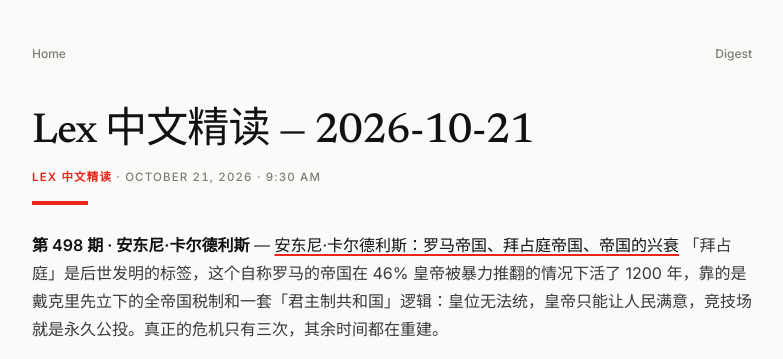
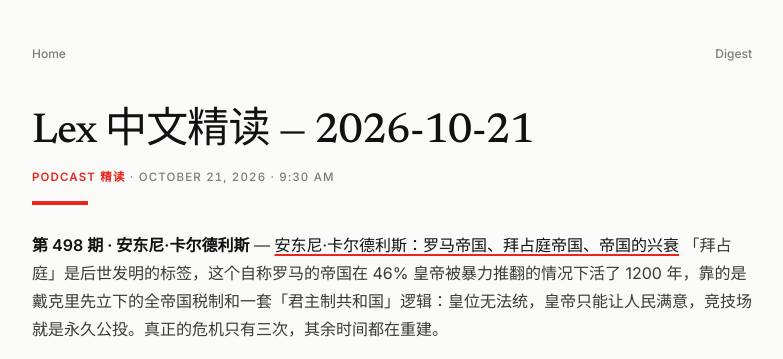
Before and after one commit to cptidiot/mzhao.me, a Jekyll site: the page built from _digests/2026-10-21-lex.md, in a window 1280 px wide. Shown: the top 359 px of the page, without its empty margins (248-1031 px from the left). Built offline with Jekyll 4.4.1, drawn with Linux system fonts in a browser that asks for light colours.

Commit message:
Digest: podcast section rename

```diff
--- a/_digests/2026-10-21-lex.md
+++ b/_digests/2026-10-21-lex.md
@@ -1,6 +1,6 @@
 ---
-section: lex
-section_name: Lex 中文精读
+section: podcast
+section_name: Podcast 精读
 date: 2026-10-21 09:30:00 -0700
 title: "Lex 中文精读 — 2026-10-21"
 excerpt: "第 498 期卡尔德利斯：「拜占庭帝国」根本不存在，它就是活了 1200 年的罗马帝国，长寿靠税制与「君主制共和国」；第 497 期唐·林肯：反物质、暗物质、暗能量与万有理论，每道谜题都卡在尺度与证据之间。"
```
